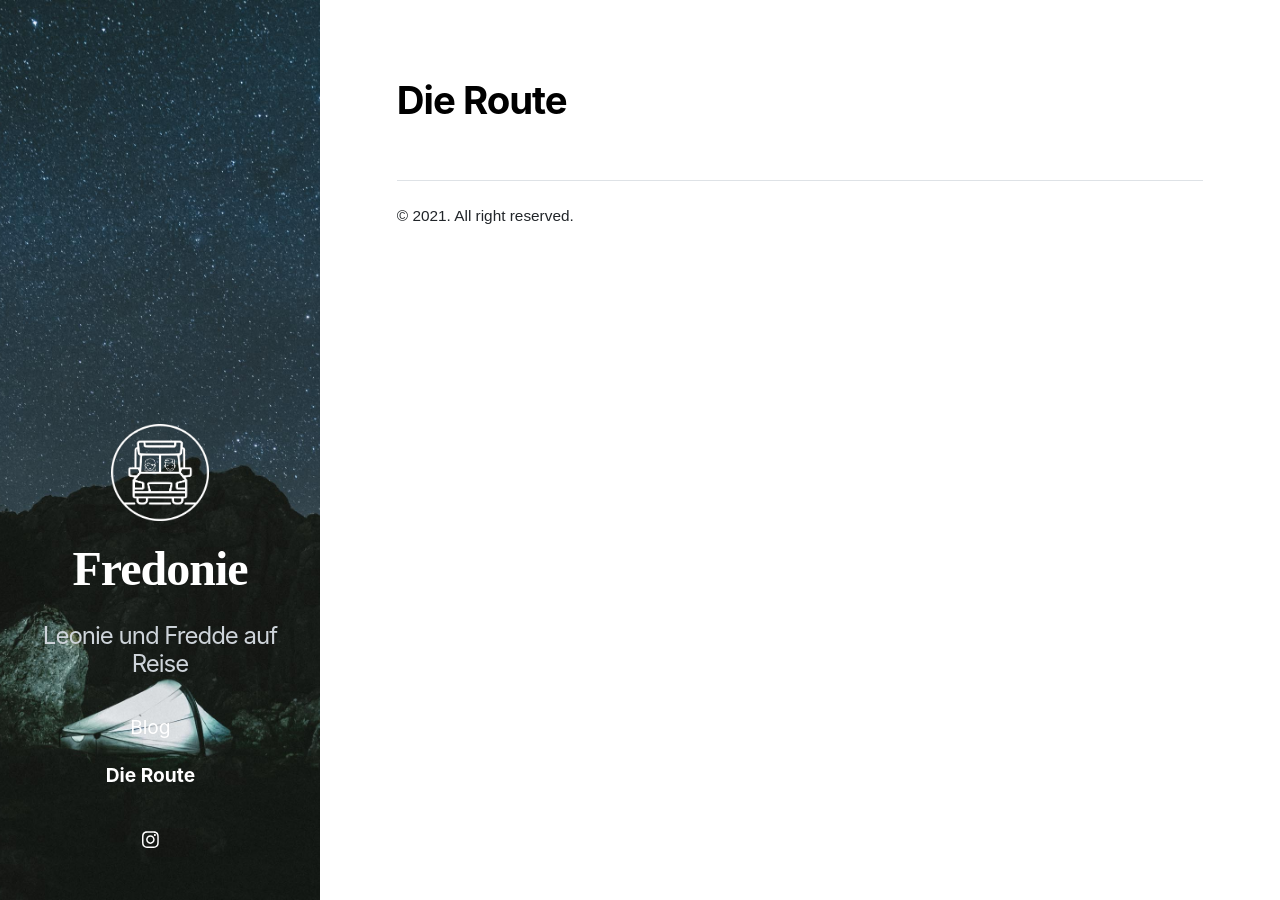
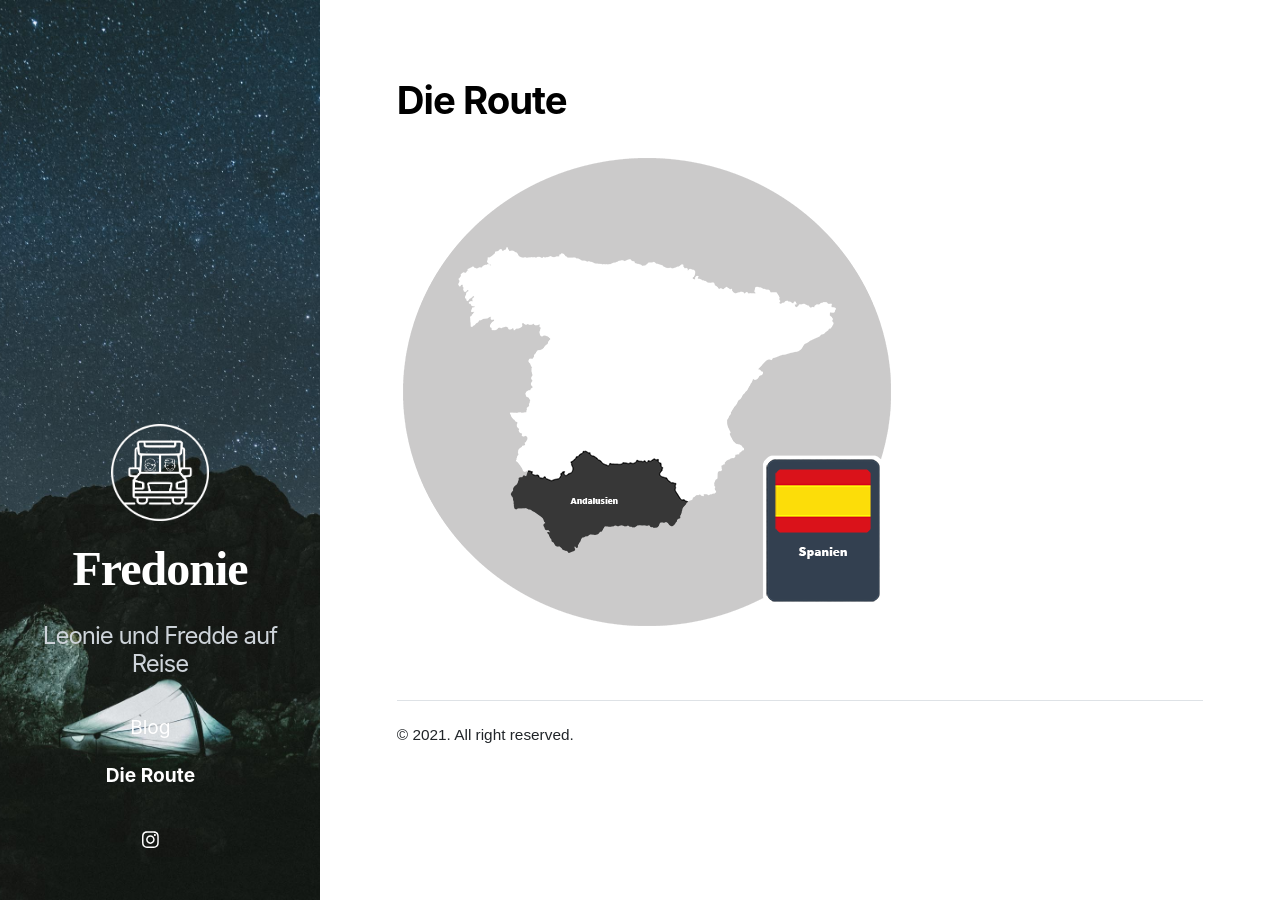
Before and after one commit to fschreib/fredonie, a Jekyll site: the page built from route.markdown, in a window 1280 px wide. Built offline with Jekyll 4.4.1, drawn with Linux system fonts in a browser that asks for light colours; nearby versions of some CDN libraries.

Commit message:
initial commit

```diff
--- a/route.markdown
+++ b/route.markdown
@@ -3,3 +3,4 @@ layout: page
 title: Die Route
 permalink: /route
 ---
+![](../assets/route/spanien.png)
```
Also changed, not shown: assets/route/spanien.png (added), 1 other file.
